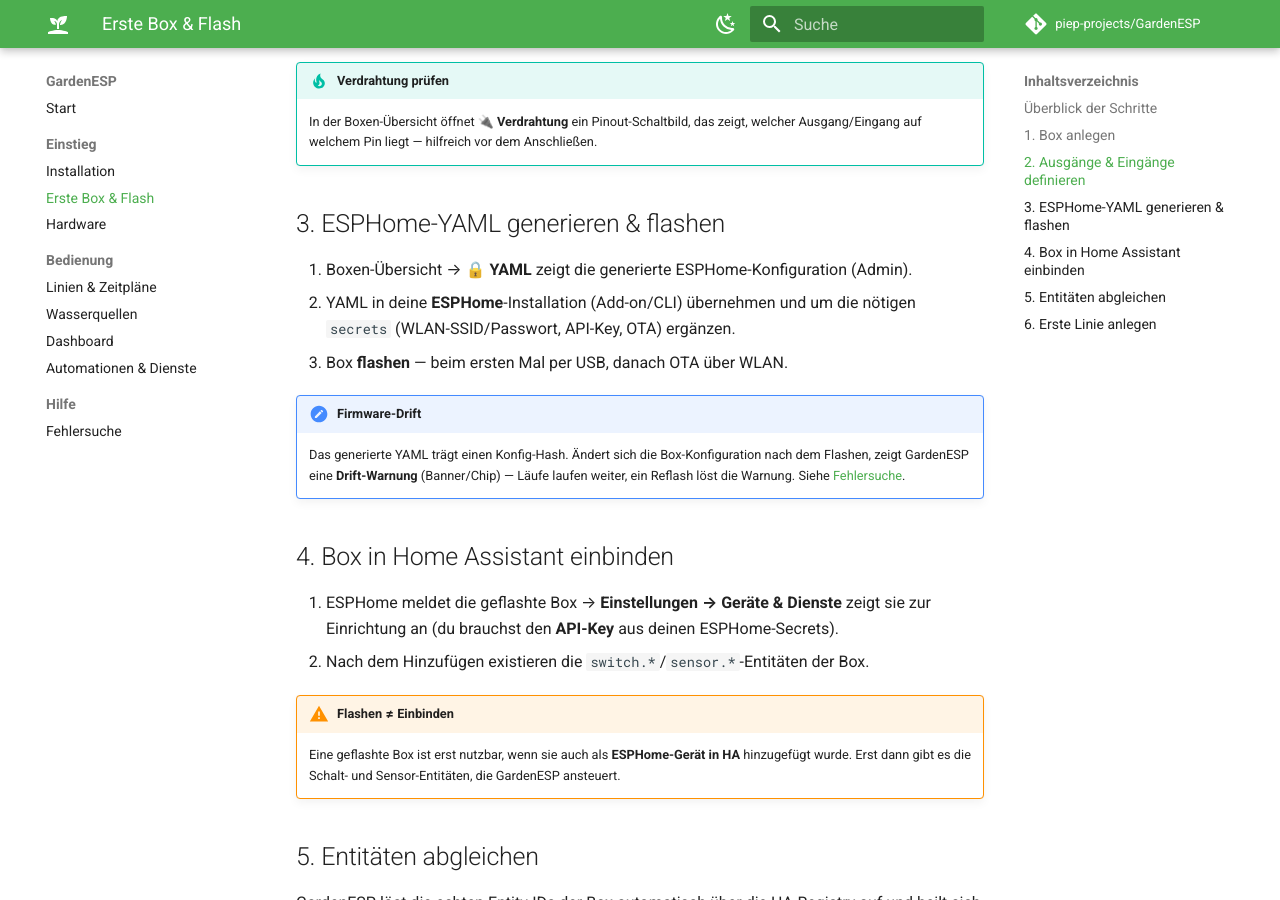
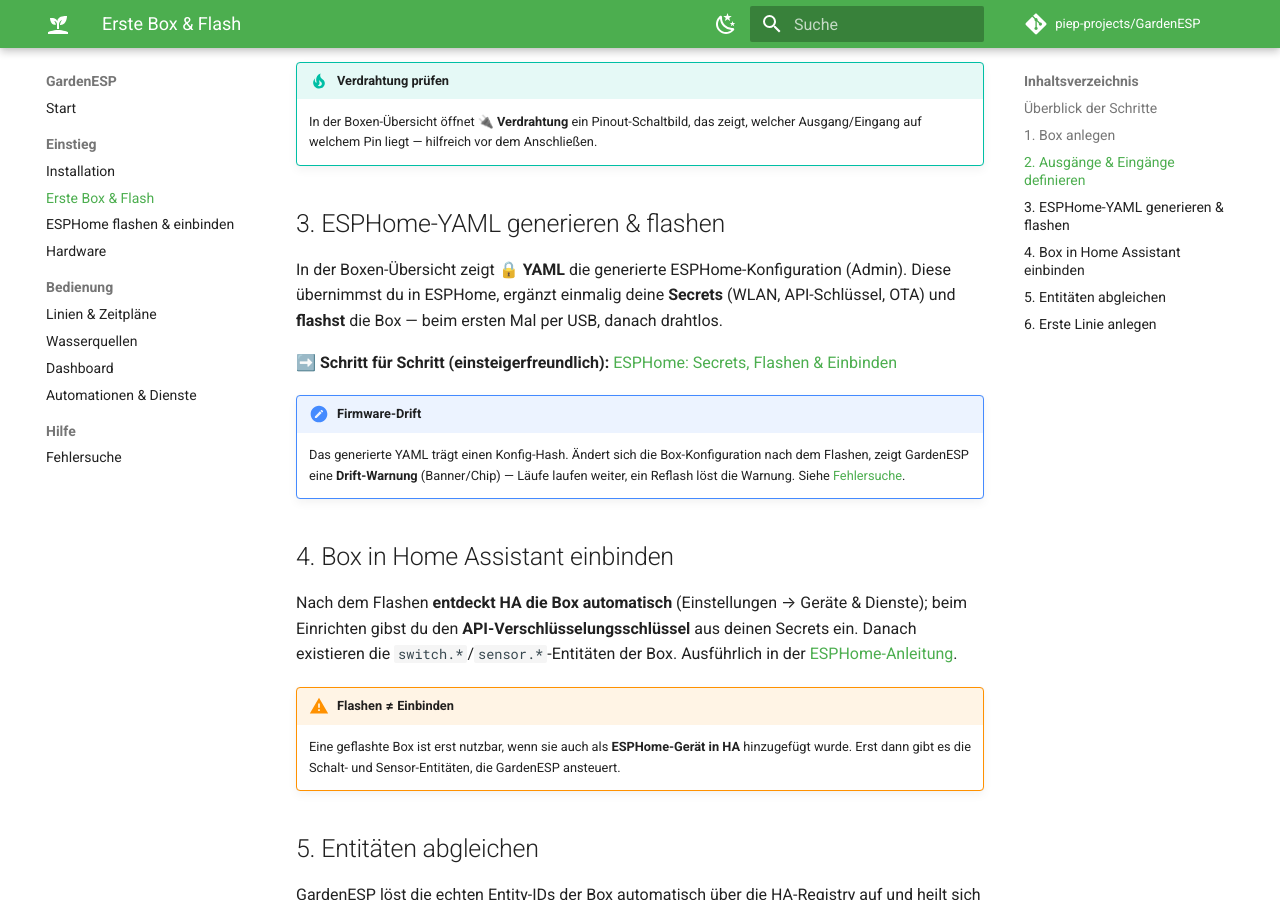
Before and after one commit to piep-projects/GardenESP, an MkDocs documentation site: the page built from docs/erste-box.md, in a window 1280 px wide and 900 px high, scrolled down 1620 px. Built offline with MkDocs 1.6.1 and Material for MkDocs 9.7.7, drawn with Linux system fonts in a browser that asks for light colours; comment, search, counter and statistics services are not loaded.

Commit message:
docs: einsteigerfreundliche ESPHome-Anleitung (Secrets/API-Key/Flashen)
User-Feedback: Erst-Installation fuer Einsteiger zu schwer (ESPHome,
API-Key, Secrets unbekannt). Neue Seite "ESPHome: Secrets, Flashen &
Einbinden" (esphome.md, Einstieg) erklaert von Grund auf: Begriffe-Glossar,
ESPHome-Add-on, die 5 benoetigten Secrets (wifi_ssid/password/ap_password,
ota_password, api_encryption_key) mit secrets.yaml-Beispiel, API-Schluessel
erzeugen, YAML uebernehmen, USB/OTA-Flash, Auto-Discovery-Einbindung in HA.
erste-box.md Schritte 3/4 verschlankt + verlinkt. mkdocs build --strict gruen.

Co-Authored-By: Claude Opus 4.8 <noreply@anthropic.com>

```diff
--- a/docs/erste-box.md
+++ b/docs/erste-box.md
@@ -55,10 +55,11 @@ Kanal (CH1–12 / R1–R2) aus einer Liste; bei WROOM den **GPIO**.
 
 ## 3. ESPHome-YAML generieren & flashen
 
-1. Boxen-Übersicht → **🔒 YAML** zeigt die generierte ESPHome-Konfiguration (Admin).
-2. YAML in deine **ESPHome**-Installation (Add-on/CLI) übernehmen und um die nötigen
-   `secrets` (WLAN-SSID/Passwort, API-Key, OTA) ergänzen.
-3. Box **flashen** — beim ersten Mal per USB, danach OTA über WLAN.
+In der Boxen-Übersicht zeigt **🔒 YAML** die generierte ESPHome-Konfiguration (Admin).
+Diese übernimmst du in ESPHome, ergänzt einmalig deine **Secrets** (WLAN, API-Schlüssel,
+OTA) und **flashst** die Box — beim ersten Mal per USB, danach drahtlos.
+
+➡️ **Schritt für Schritt (einsteigerfreundlich):** [ESPHome: Secrets, Flashen & Einbinden](esphome.md)
 
 !!! note "Firmware-Drift"
     Das generierte YAML trägt einen Konfig-Hash. Ändert sich die Box-Konfiguration
@@ -67,9 +68,10 @@ Kanal (CH1–12 / R1–R2) aus einer Liste; bei WROOM den **GPIO**.
 
 ## 4. Box in Home Assistant einbinden
 
-1. ESPHome meldet die geflashte Box → **Einstellungen → Geräte & Dienste** zeigt sie
-   zur Einrichtung an (du brauchst den **API-Key** aus deinen ESPHome-Secrets).
-2. Nach dem Hinzufügen existieren die `switch.*`/`sensor.*`-Entitäten der Box.
+Nach dem Flashen **entdeckt HA die Box automatisch** (Einstellungen → Geräte & Dienste);
+beim Einrichten gibst du den **API-Verschlüsselungsschlüssel** aus deinen Secrets ein.
+Danach existieren die `switch.*`/`sensor.*`-Entitäten der Box. Ausführlich in der
+[ESPHome-Anleitung](esphome.md#6-box-in-home-assistant-einbinden).
 
 !!! warning "Flashen ≠ Einbinden"
     Eine geflashte Box ist erst nutzbar, wenn sie auch als **ESPHome-Gerät in HA**
--- a/mkdocs.yml
+++ b/mkdocs.yml
@@ -43,6 +43,7 @@ nav:
   - Einstieg:
       - Installation: installation.md
       - Erste Box & Flash: erste-box.md
+      - ESPHome flashen & einbinden: esphome.md
       - Hardware: hardware.md
   - Bedienung:
       - Linien & Zeitpläne: linien.md
```
Also changed, not shown: docs/esphome.md (added, +124 -0 lines).
